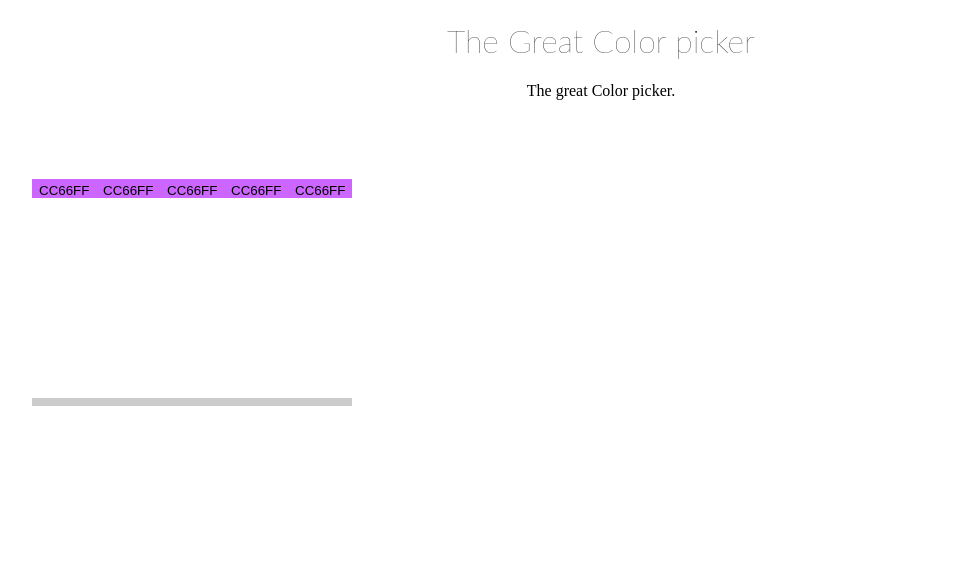
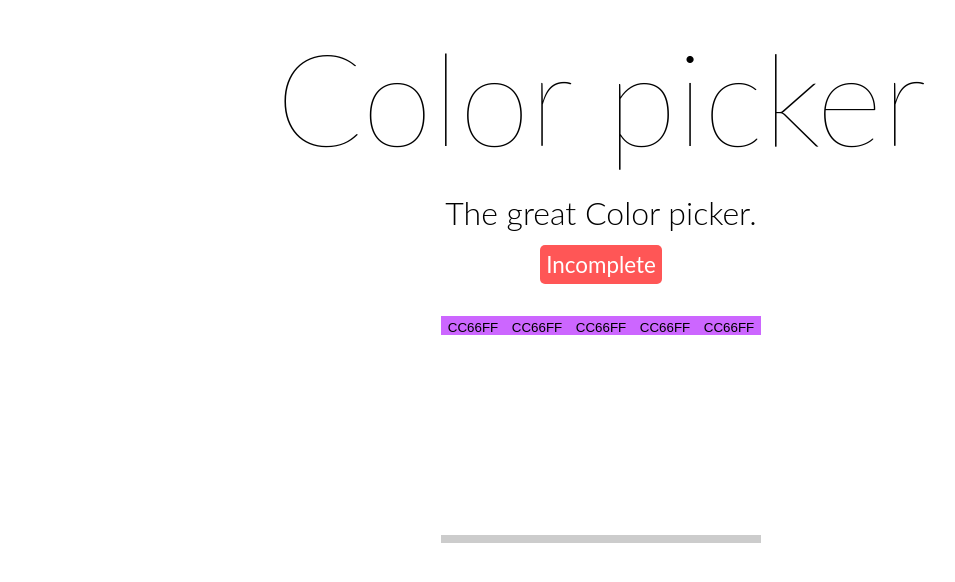
Before and after one commit to adiultra/jsyick, a plain HTML site: page color-picker/index.html in a window 1280 px wide. Shown: the whole page, without its empty margins (39-994 px from the left). Drawn offline with Linux system fonts and the light colour scheme.

Commit message:
Added Index, tweaked cp :smile:

```diff
--- a/color-picker/index.html
+++ b/color-picker/index.html
@@ -11,8 +11,11 @@
 
 <body>
 
-    <h1>The Great Color picker</h1>
+    <h1>Color picker</h1>
+
     <p>The great Color picker.</p>
+    <br />
+    <span class="warn">Incomplete</span>
 
 
     <div class="palette">
@@ -33,7 +36,6 @@
             <div id="color-5"></div>
         </div>
 
-
     </div>
 
     <script src="../resources/jscolor/jscolor.min.js"></script>
--- a/color-picker/style.css
+++ b/color-picker/style.css
@@ -1,23 +1,44 @@
 /* Basic */
 html{
     text-align: center;
+    font-family: Lato, arial, sans-serif;
 }
 
 h1{
-    font-family: Lato;
     font-weight: lighter;
     text-decoration: none;
+    font-size: 8em;
+    padding: 0px;
+    margin: 20px;
 }
 
+p{
+    font-size: 2em;
+    font-weight: 300;
+    padding: 0px;
+    margin: 0px;
+}
+
+span.warn{
+    background-color: #FF5656;
+    color: #fff;
+    border-radius: 5px;
+    font-size: 1.4em;
+    padding: 0.5%;
+    margin: 4% 0% 0.5% 0%;
+}
 
 
 /* Pallete */
 div.palette{
-    padding: 5%;
+    padding: 3% 0;
 }
 
 .colors, .color-input{
     display: flex;
+    align-content: center;
+    align-items: center;
+    justify-content: center;
 }
 
 #color-1, #color-2, #color-3, #color-4, #color-5{
```
Also changed, not shown: index.html (added, +61 -0 lines).
